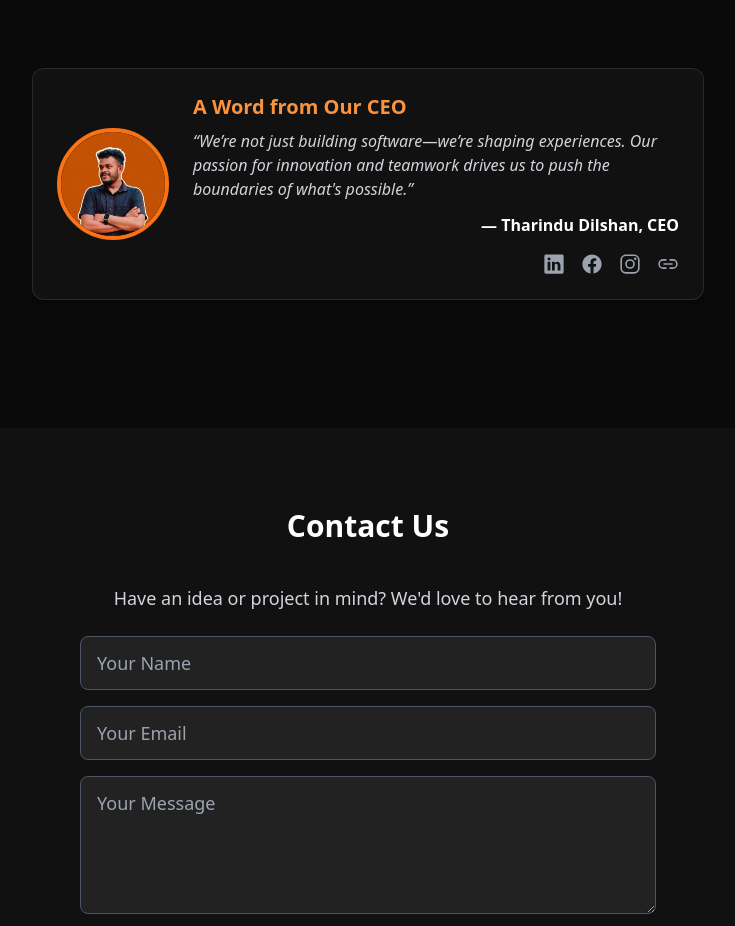
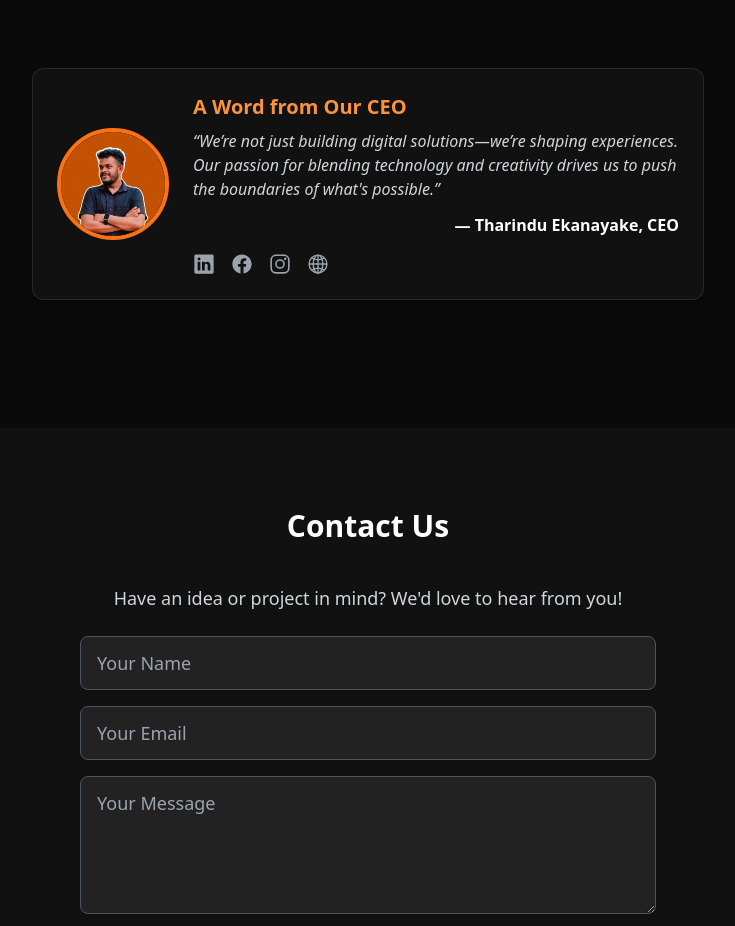
Before and after one commit to Zervix-Lab/client, a React (Create React App) app: page / in a window 1280 px wide. Shown: the part 2260-3186 px from the top of the page, without its empty margins (272-1007 px from the left). Built offline with nearby package versions, Linux system fonts and the light colour scheme.

Commit message:
Update LandingPage.js

```diff
--- a/src/Pages/LandingPage.js
+++ b/src/Pages/LandingPage.js
@@ -1,6 +1,6 @@
 import React, { useEffect, useState } from 'react';
 import { motion, AnimatePresence } from 'framer-motion';
-import { IoDiamondOutline, IoFlashOutline, IoColorPaletteOutline, IoPeopleOutline, IoCodeSlashOutline, IoChatbubblesOutline,  IoLogoLinkedin, IoLogoFacebook, IoLogoInstagram, IoLinkOutline} from 'react-icons/io5';
+import { IoDiamondOutline, IoFlashOutline, IoColorPaletteOutline, IoPeopleOutline, IoCodeSlashOutline, IoChatbubblesOutline,  IoLogoLinkedin, IoLogoFacebook, IoLogoInstagram, IoGlobeOutline} from 'react-icons/io5';
 import logo from '../Images/logo.png';
 import ceo from '../Images/ceo.jpeg';
 import homeImage from '../Images/homeImage.webp';
@@ -532,21 +532,21 @@ const LandingPage = () => {
               <div className="text-left">
                 <h4 className="text-xl font-semibold text-orange-400">A Word from Our CEO</h4>
                 <p className="mt-2 text-gray-300 italic">
-                  “We’re not just building software—we’re shaping experiences. Our passion for innovation and teamwork drives us to push the boundaries of what's possible.”
+                  “We’re not just building digital solutions—we’re shaping experiences. Our passion for blending technology and creativity drives us to push the boundaries of what's possible.”
                 </p>
-                <p className="mt-3 font-semibold text-white text-right">— Tharindu Dilshan, CEO</p>
-                <div className="flex justify-end items-center gap-4 mt-4">
-                  <a href="https://linkedin.com" target="_blank" rel="noopener noreferrer" className="text-gray-400 hover:text-white transition">
+                <p className="mt-3 font-semibold text-white text-right">— Tharindu Ekanayake, CEO</p>
+                <div className="flex justify-start items-center gap-4 mt-4">
+                  <a href="https://www.linkedin.com/in/tharindu-dilshan-ekanayake-462919195" target="_blank" rel="noopener noreferrer" className="text-gray-400 hover:text-white transition">
                     <IoLogoLinkedin size={22} />
                   </a>
-                  <a href="https://facebook.com" target="_blank" rel="noopener noreferrer" className="text-gray-400 hover:text-white transition">
+                  <a href="https://www.facebook.com/tharindu.dilshan.3154" target="_blank" rel="noopener noreferrer" className="text-gray-400 hover:text-white transition">
                     <IoLogoFacebook size={22} />
                   </a>
-                  <a href="https://instagram.com" target="_blank" rel="noopener noreferrer" className="text-gray-400 hover:text-white transition">
+                  <a href="https://www.instagram.com/tharindu_dilshan_ekanayake_/" target="_blank" rel="noopener noreferrer" className="text-gray-400 hover:text-white transition">
                     <IoLogoInstagram size={22} />
                   </a>
-                  <a href="#!" target="_blank" rel="noopener noreferrer" className="text-gray-400 hover:text-white transition">
-                    <IoLinkOutline size={22} />
+                  <a href="https://tharindudilshanekanayake-8f97816b421e.herokuapp.com" target="_blank" rel="noopener noreferrer" className="text-gray-400 hover:text-white transition">
+                    <IoGlobeOutline size={22} />
                   </a>
                 </div>
               </div>
```
